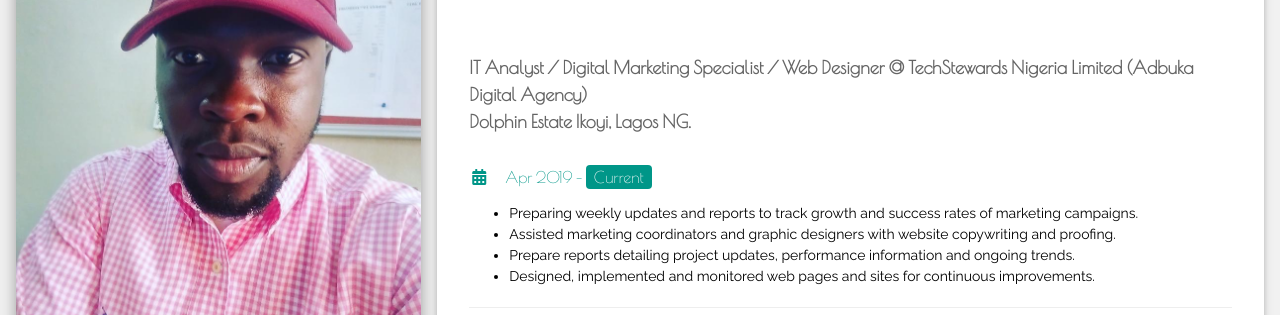
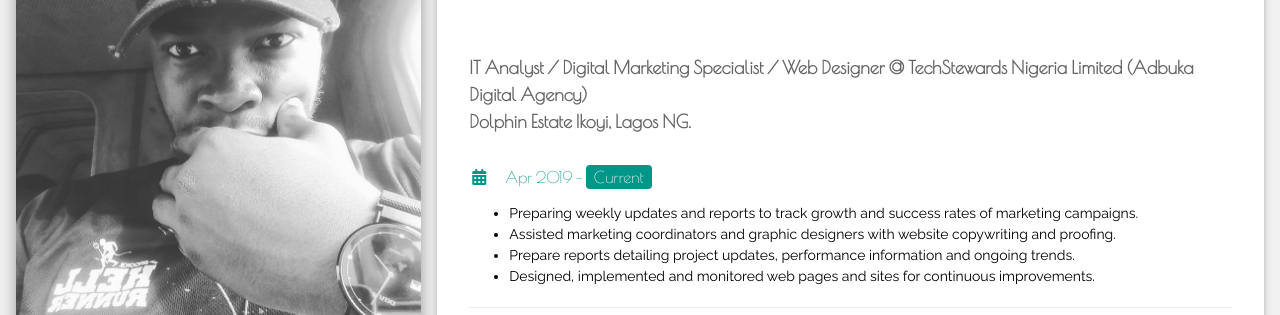
Before and after one commit to dharmyx/My-CV, a plain HTML site: page index.html in a window 1280 px wide. Shown: the part 122-437 px from the top of the page. Drawn offline with nearby package versions, Linux system fonts and the light colour scheme.

Commit message:
Change DP

```diff
--- a/index.html
+++ b/index.html
@@ -36,7 +36,7 @@
 
                     <div class="w3-white w3-text-grey w3-card-4">
                         <div class="w3-display-container">
-                            <img src="img/dami6.jpeg" style="width:100%" alt="Avatar">
+                            <img src="img/dami8.jpeg" style="width:100%" alt="Avatar">
                             <div class="w3-display-bottomleft w3-container w3-text-black">
                                 <h1>Damilola Babalola</h1>
                             </div>
```
Also changed, not shown: img/dami7.jpeg (deleted), img/dami8.jpeg (added), img/dharmy.jpg (deleted).
